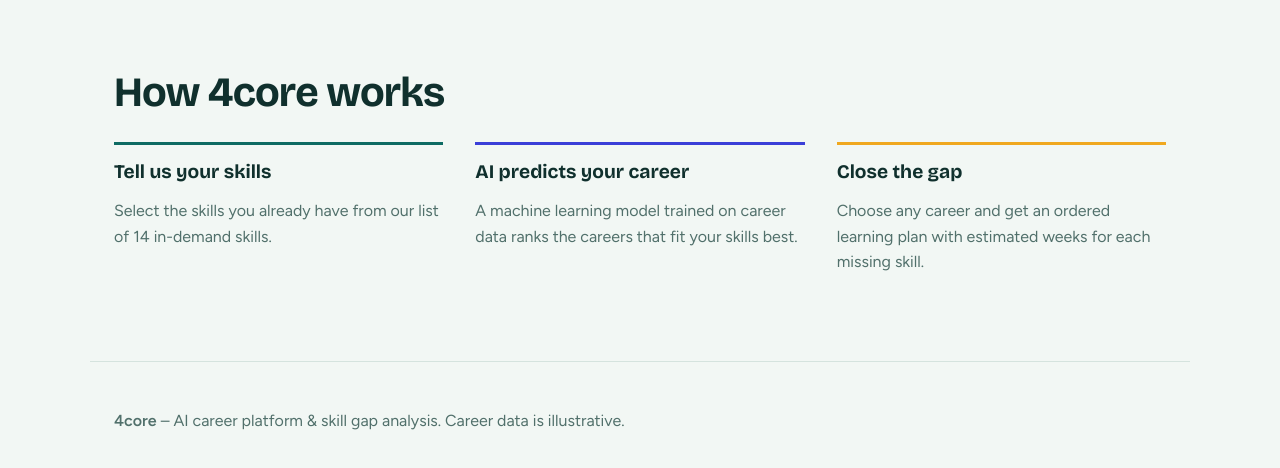
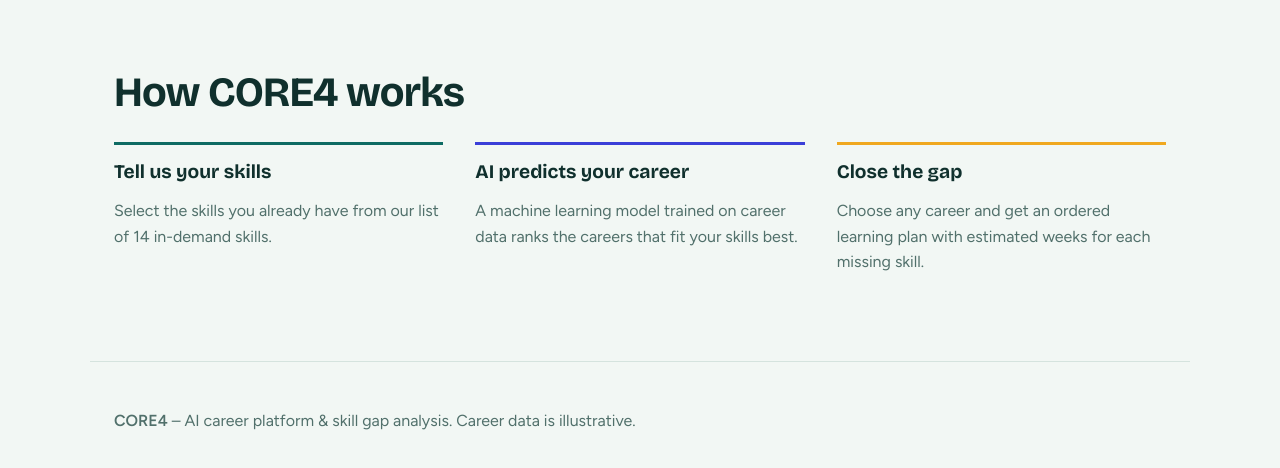
Before and after one commit to sujon7603/prediction_career, a plain HTML site: page pathwise/index.html in a window 1280 px wide. Shown: the part 1889-2357 px from the top of the page. Drawn offline with nearby package versions, Linux system fonts and the light colour scheme; no server answers.

Commit message:
Update full stack project

```diff
--- a/pathwise/index.html
+++ b/pathwise/index.html
@@ -97,7 +97,7 @@
 </section>
 
 <section id="how" class="how">
-  <h2>How 4core works</h2>
+  <h2>How CORE4 works</h2>
   <div class="steps">
     <div><h3>Tell us your skills</h3><p>Select the skills you already have from our list of 14 in-demand skills.</p></div>
     <div><h3>AI predicts your career</h3><p>A machine learning model trained on career data ranks the careers that fit your skills best.</p></div>
@@ -107,7 +107,7 @@
 </main>
 
 <footer>
-  <p><b>4core</b> – AI career platform &amp; skill gap analysis. Career data is illustrative.</p>
+  <p><b>CORE4</b> – AI career platform &amp; skill gap analysis. Career data is illustrative.</p>
 </footer>
 <script src="script.js"></script>
 </body>
```
